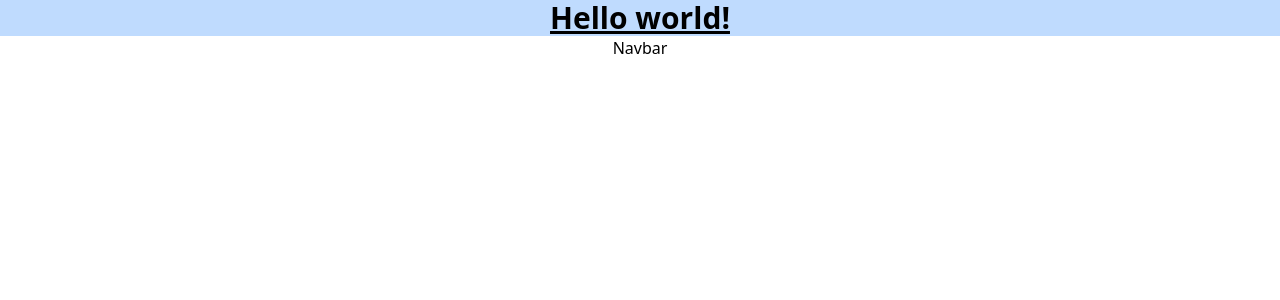
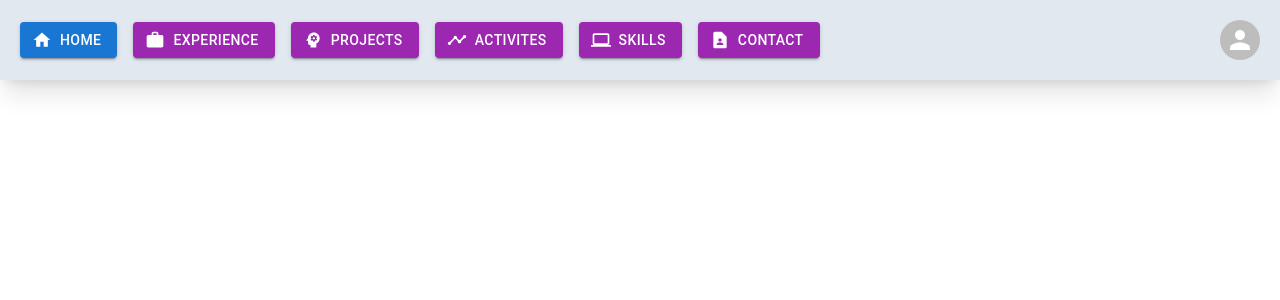
Before and after one commit to aanos-m/portfolio-typescript, a React (Create React App) app: page / in a window 1280 px wide. Shown: the top 300 px of the page. Built offline with nearby package versions, Linux system fonts and the light colour scheme.

Commit message:
Navbar initialized and almost complete

```diff
--- a/src/App.tsx
+++ b/src/App.tsx
@@ -1,13 +1,10 @@
-import React from "react";
-import logo from "./logo.svg";
 import "./App.css";
 import Navbar from "./components/Navbar";
+
 function App() {
-
   return (
     <div className="App">
-      <h1 className="text-3xl font-bold underline bg-blue-200">Hello world!</h1>
-      <Navbar/>
+      <Navbar />
     </div>
   );
 }
--- a/src/components/Navbar.tsx
+++ b/src/components/Navbar.tsx
@@ -1,11 +1,33 @@
-import React from 'react'
+import { Button, Stack, Avatar, ToggleButton } from '@mui/material'
+import HomeIcon from "@mui/icons-material/Home";
+import ContactPageIcon from "@mui/icons-material/ContactPage";
+import WorkIcon from "@mui/icons-material/Work";
+import PsychologyIcon from "@mui/icons-material/Psychology";
+import ComputerIcon from "@mui/icons-material/Computer";
+import TimelineIcon from "@mui/icons-material/Timeline";
 
 type Props = {}
 
 const Navbar = (props: Props) => {
   return (
-    <div>Navbar</div>
-  )
+    <>
+      <div className="bg-slate-200 p-5 flex justify-between shadow-lg hover:shadow-xl">
+
+          <Stack direction='row' spacing={2} justifyContent='flex-start' alignItems='center'>
+            <Button color='primary' variant="contained" startIcon={<HomeIcon fontSize='medium'/>}>Home</Button>
+            <Button color='secondary' variant="contained" startIcon={<WorkIcon fontSize='medium'/>}>Experience</Button>
+            <Button color='secondary' variant="contained" startIcon={<PsychologyIcon fontSize='medium'/>}>Projects</Button>
+            <Button color='secondary' variant='contained' startIcon={<TimelineIcon fontSize='medium'/>}>Activites </Button>
+            <Button color='secondary' variant="contained" startIcon={<ComputerIcon fontSize='medium'/>}>Skills</Button>
+            <Button color='secondary' variant="contained" startIcon={<ContactPageIcon fontSize='medium'/>}>Contact</Button>
+          </Stack>
+
+          <Stack direction='row' spacing={5} justifyContent='' alignItems='center' >
+            <Avatar alt="Test" src="" />
+          </Stack>
+      </div>
+    </>
+  );
 }
 
 export default Navbar
```
